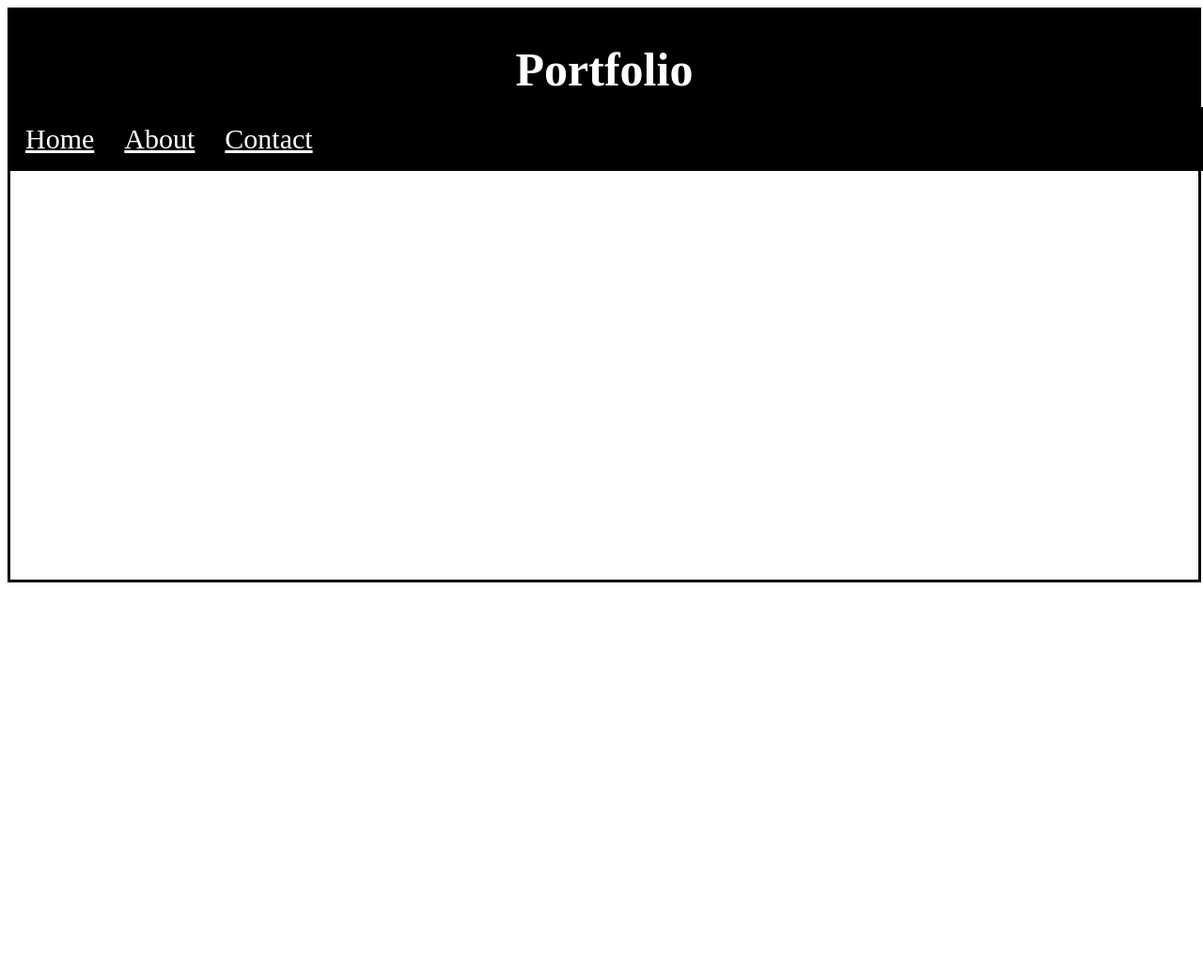
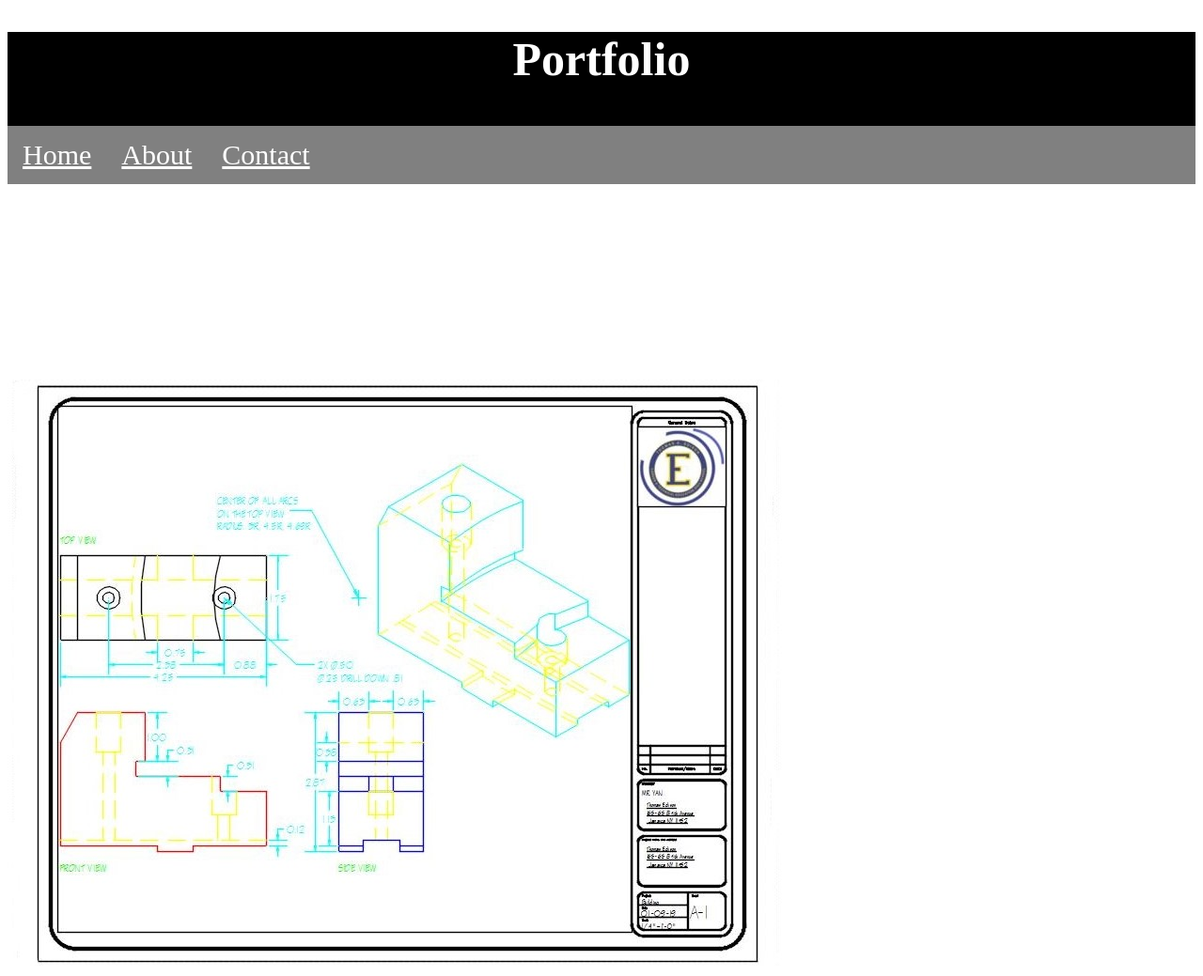
Before and after one commit to pyan02/Website-Portfolio, a plain HTML site: page app/index.html in a window 1280 px wide. Shown: the whole page at 94% size. Before the commit the page ends 800 px from the top, so only its background shows below. Drawn offline with Linux system fonts and the light colour scheme.

Commit message:
added images and changes to css

```diff
--- a/app/index.html
+++ b/app/index.html
@@ -20,8 +20,8 @@
                 </ul>
             </nav>
         </div>
-        <div id="slideshow">
-
+        <div id="slideDiv">
+            <img name = "slide" id="slideImages">
         </div>
     </body>
 </html>
--- a/app/script.js
+++ b/app/script.js
@@ -0,0 +1,23 @@
+var i = 0;
+var images = [];
+var time = 5000;
+
+//list
+images[0] = '3D6_YANP.jpg';
+images[1] = 'ORTHO2_PY.jpg';
+images[2] = 'ORTHO4_PY.jpg';
+
+//change
+function changeImg(){
+    document.slide.src = images[i];
+
+    if(i<images.length-1){
+        i++;
+    } else {
+        i =0 ;
+    }
+
+    setTimeout("changeImg()",time);
+}
+
+window.onload = changeImg;
--- a/app/style.css
+++ b/app/style.css
@@ -1,9 +1,8 @@
 #headerbar{
-    display: block;
     width:100%;
     height:100px;
-    border-style:solid;
     background-color:black;
+    position: relative;
 }
 #headerfont{
     font-size:50px;
@@ -11,12 +10,11 @@
     text-align:center;
 }
 #navborder{
-    display: block;
-    border-style:solid;
-    position: fixed;
-    overflow:hidden;
-    background-color: black;
+    display:flex;
+    background-color: gray;
+    height:auto;
     width:100%;
+    position: relative;
 }
 #navbar{
     list-style-type: none;
@@ -31,14 +29,13 @@
     color:white;
     font-size:30px;
 }
-#navtitle{
-    font-size: 30px;
-    display: inline;
-    color:white;
+#slideDiv{
+    background-color:white;
 }
-#slideshow{
-    border-style:solid;
-    border-color:black;
-    width:100%;
-    height: 500px;
+#slideImages{
+    position: relative;
+    display:flex;
+    width:auto;
+    height:100%;
+    top:200px;
 }
```
Also changed, not shown: app/3D6_YANP.jpg (added), app/ORTHO2_PY.jpg (added), app/ORTHO4_PY.jpg (added).
